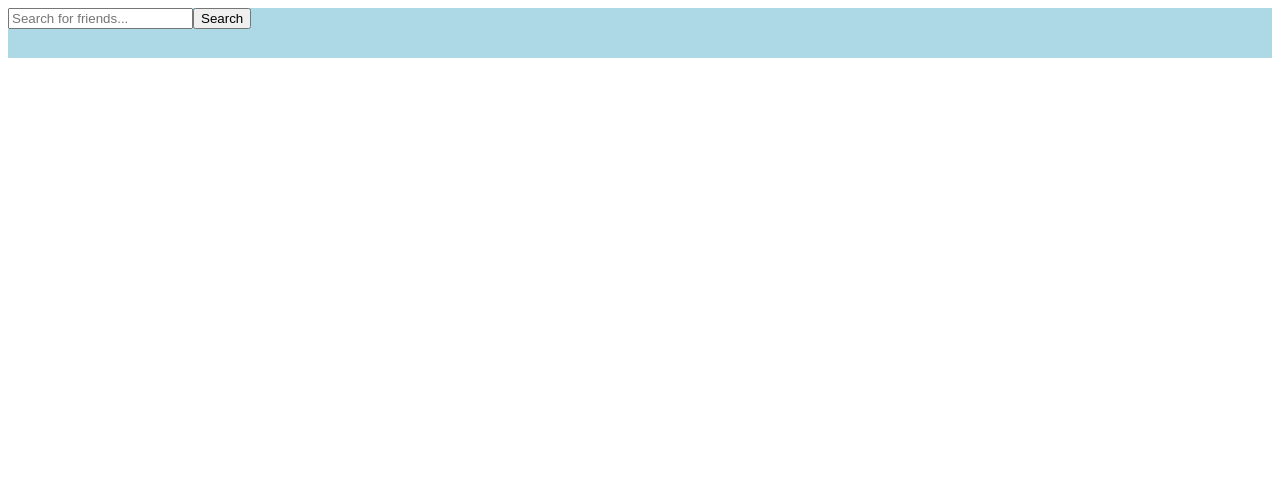
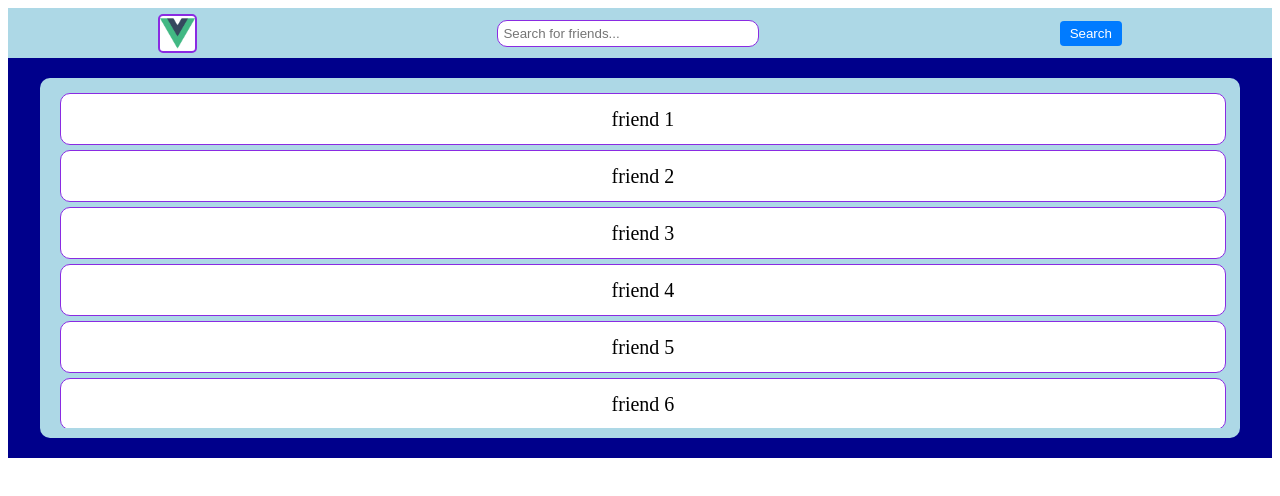
Before and after one commit to ProgHayder/Tic-Tac-Toe, a Vue app: page /friends in a window 1280 px wide. Shown: the top 496 px of the page. Built offline with nearby package versions, Linux system fonts and the light colour scheme.

Commit message:
Friends Route Modified

```diff
--- /dev/null
+++ b/src/components/FriendsContainer.vue
@@ -0,0 +1,94 @@
+<script>
+export default {
+    name: "FriendsContainer",
+    data() {
+        return {
+            friends: [
+                { username: 'friend 1' },
+                { username: 'friend 2' },
+                { username: 'friend 3' },
+                { username: 'friend 4' },
+                { username: 'friend 5' },
+                { username: 'friend 6' },
+                { username: 'friend 7' },
+                { username: 'friend 8' },
+                { username: 'friend 9' },
+                { username: 'friend 10' },
+                { username: 'friend 11' },
+                { username: 'friend 12' },
+                { username: 'friend 13' },
+                { username: 'friend 14' },
+                { username: 'friend 15' },
+                { username: 'friend 16' },
+                { username: 'friend 17' },
+                { username: 'friend 18' },
+                { username: 'friend 19' },
+                { username: 'friend 20' }
+            ],
+        };
+    },
+    methods: {
+        searchFriends() {
+            // Implement search functionality here
+        },
+    }
+}
+</script>
+<template>
+    <div class="outer-container">
+        <div class="inner-container">
+            <ol>
+                <li v-for="friend in friends" :key="friend.username">
+                    <span>{{ friend.username }}</span>
+                </li>
+            </ol>
+        </div>
+    </div>
+</template>
+<style scoped>
+.outer-container {
+    width: 100%;
+    height: 400px;
+    display: flex;
+    align-items: center;
+    justify-content: center;
+    background-color: darkblue;
+}
+
+.inner-container {
+    width: 95%;
+    height: 90%;
+    display: flex;
+    flex-direction: column;
+    align-items: center;
+    justify-content: center;
+    background-color: lightblue;
+    border-radius: 10px;
+}
+
+ol {
+    width: 100%;
+    height: 100%;
+    overflow-y: auto;
+    margin: 10px;
+    list-style-type: none;
+}
+
+li {
+    cursor: pointer;
+    width: 97%;
+    height: 50px;
+    margin: 5px 0;
+    display: flex;
+    align-items: center;
+    justify-content: center;
+    background-color: white;
+    border: 1px solid blueviolet;
+    border-radius: 10px;
+}
+
+span {
+    font-size: 20px;
+    color: black;
+}
+</style>
--- a/src/components/SearchFriends.vue
+++ b/src/components/SearchFriends.vue
@@ -1,10 +1,16 @@
 <script>
+import UserPhoto from '@/components/UserPhoto';
 export default {
     name: "SearchFriends",
+    components: {
+        UserPhoto
+    }
 }
 </script>
+<title>Friends</title>
 <template>
     <div class="search-section">
+        <UserPhoto />
         <input type="text" placeholder="Search for friends..." />
         <button>Search</button>
     </div>
@@ -13,5 +19,30 @@ export default {
 div[class="search-section"] {
     background-color: lightblue;
     height: 50px;
+    display: flex;
+    align-items: center;
+    justify-content: space-around;
+    flex-direction: row;
 }
+
+input[type="text"] {
+    width: 250px;
+    padding: 5px;
+    border: 1px solid blueviolet;
+    border-radius: 10px;
+}
+
+button {
+    padding: 5px 10px;
+    background-color: #007bff;
+    color: white;
+    border: none;
+    border-radius: 4px;
+    cursor: pointer;
+}
+
+button:hover {
+    background-color: #0056b3;
+}
+
 </style>
--- a/src/views/FriendsView.vue
+++ b/src/views/FriendsView.vue
@@ -1,14 +1,17 @@
 <script>
 import SearchFriends from '@/components/SearchFriends';
+import FriendsContainer from '@/components/FriendsContainer';
 export default {
     name: 'FriendsView',
     components: {
         SearchFriends,
+        FriendsContainer
     },
 };
 </script>
 <template>
     <SearchFriends />
+    <FriendsContainer />
 </template>
 <style scoped>
 </style>
```
